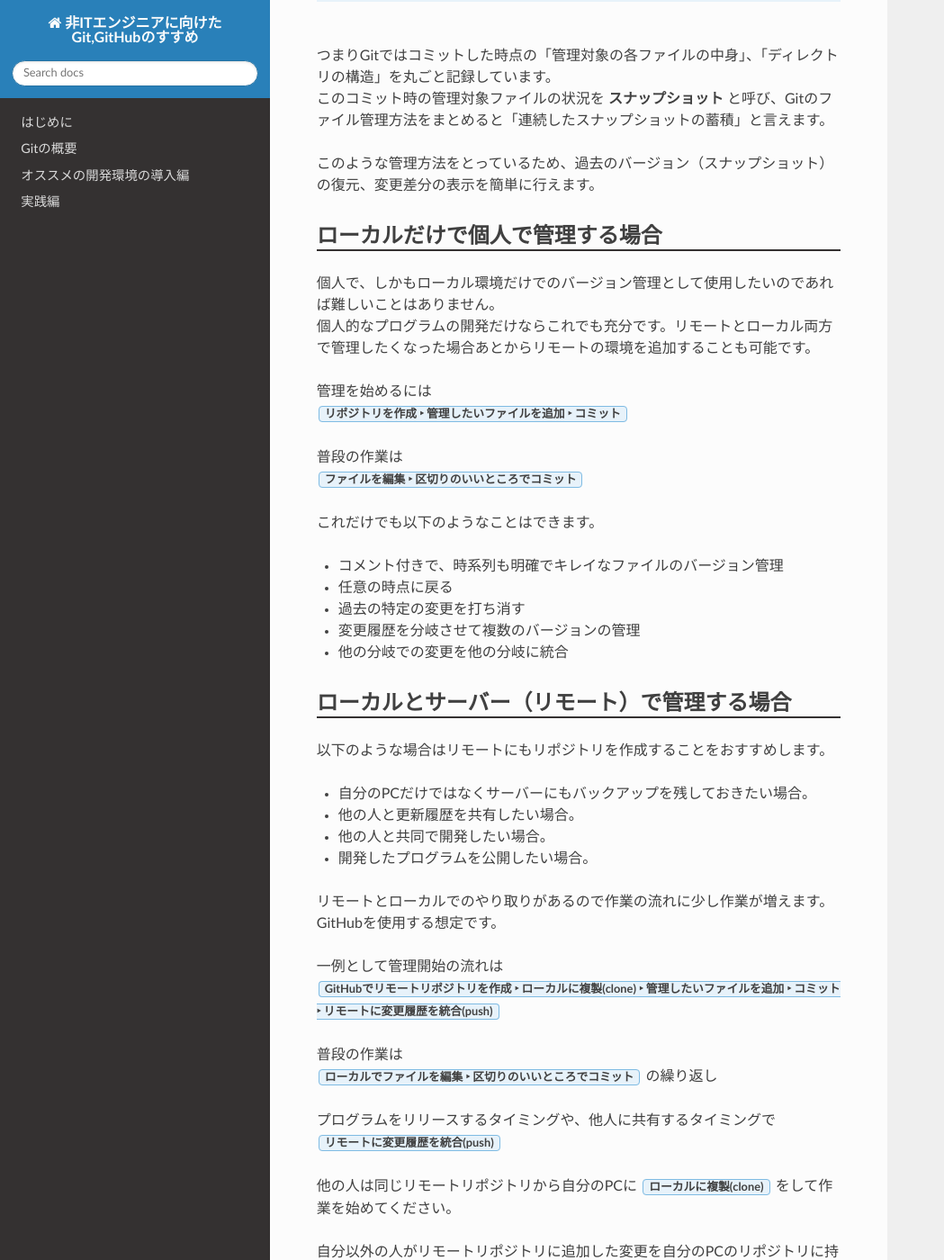
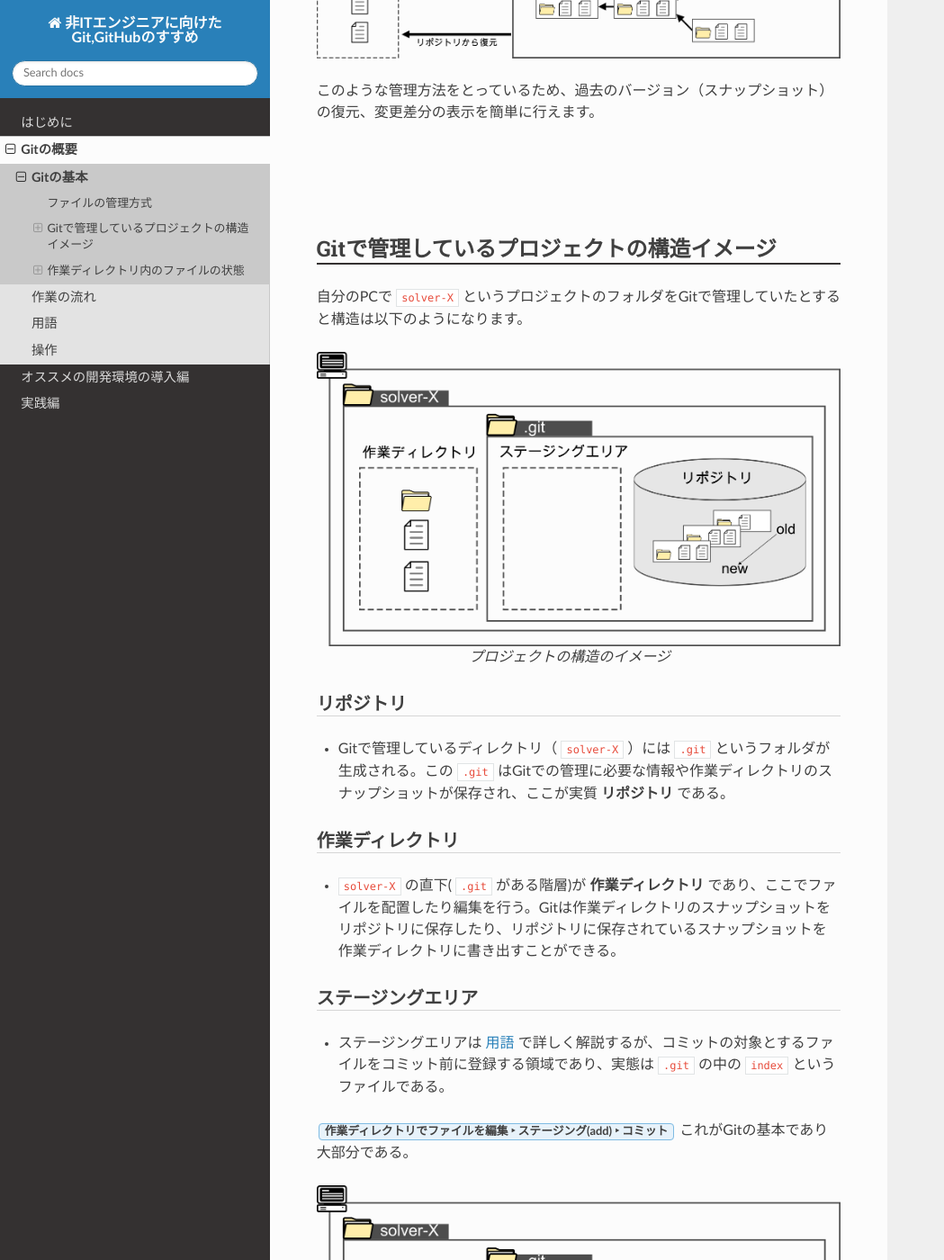
Before and after one commit to Uemac001/git-and-github-for-non-it-engineers, a Sphinx documentation site: the page built from source/02/04.rst, in a window 1280 px wide and 1400 px high, scrolled down 1657 px. Shown: the whole window at 90% size, without its empty margins (0-1049 px from the left). Built offline with Sphinx 7.4.7 and the Read the Docs theme 2.0.0, drawn with Linux system fonts in a browser that asks for light colours; pages that are not in the unit, such as notebooks, are missing from menus; some of the changed text lies outside the part shown.

Commit message:
ページの構成を変更、追記

```diff
--- a/source/01_Introduction.rst
+++ b/source/01_Introduction.rst
@@ -22,4 +22,3 @@
 
    01/03
    01/01
-   01/02
--- a/source/02/04.rst
+++ b/source/02/04.rst
@@ -1,26 +1,19 @@
 #####################################################################
-Gitを使ったファイル管理の概要
+Gitの基本
 #####################################################################
 
-Gitの利用方法の大きな流れは以下のようになる。
-
-0. **リポジトリ**  の作成と管理対象のファイルの追加 **（初回のみ）**
-1. 編集したいバージョンのファイルの取得（ **チェックアウト** ）
-2. ファイルの編集
-3. 編集内容をリポジトリに保存（ **コミット** ）
-
-上記の流れを繰り返すことにより、リポジトリに編集履歴を蓄積していくことが基本であり、蓄積した編集履歴を利用して差分を確認することができる。
-また、変更履歴の流れを分岐させることにより文枝（ブランチ）を作成し、複数のバージョンを同時に開発することも可能です。
-
+このページは読まなくてもよいですが、読んでおくとGitを理解しやすくなるかもしれません。
 
 *********************************************************************
 ファイルの管理方式
 *********************************************************************
 
+Gitにおける過去のファイルの管理方法について説明します。
+
 | リポジトリには各ファイルの各バージョンが保存されています。
 | 例えば以下のようにファイルの変更があったとします。
 
-.. figure:: image/02/010.png
+.. figure:: image/04/010.png
     :width: 100%
 
 |
@@ -28,63 +21,88 @@
 | このとき、リポジトリには各ファイルの各バージョンの内容をそれぞれ圧縮した **ブロブ** というオブジェクトが作成されています。
 | また、コミット時には「コミットしたユーザーの名前とメールアドレス」、「どのコミットからの変更か」、「コミット日時」などが記録された **コミットオブジェクト** が生成され、詳しい仕様は割愛しますがコミット時のファイルの状況に対応したブロブが紐づいています。
 
-.. figure:: image/02/020.png
+.. figure:: image/04/020.png
 
 .. note::
     ここではわかりやすさを優先して割愛していますが、実際はコミットオブジェクトが直接ブロブを参照しているのではなく、コミットオブジェクトはツリーオブジェクトという管理ファイルのディレクトリの構造の情報を持つオブジェクトを参照し、ツリーオブジェクトがブロブを参照しています。
 
 |
 | つまりGitではコミットした時点の「管理対象の各ファイルの中身」、「ディレクトリの構造」を丸ごと記録しています。
-| このコミット時の管理対象ファイルの状況を **スナップショット** と呼び、Gitのファイル管理方法をまとめると「連続したスナップショットの蓄積」と言えます。
+| このバージョン毎（コミット時）の管理対象ファイルの状況を **スナップショット** と呼び、Gitのファイル管理方法をまとめると「連続したスナップショットの蓄積」と言えます。
+
+.. figure:: image/04/030.png
 
 このような管理方法をとっているため、過去のバージョン（スナップショット）の復元、変更差分の表示を簡単に行えます。
 
+|
+|
+|
 
 *********************************************************************
-ローカルだけで個人で管理する場合
+Gitで管理しているプロジェクトの構造イメージ
 *********************************************************************
 
-| 個人で、しかもローカル環境だけでのバージョン管理として使用したいのであれば難しいことはありません。
-| 個人的なプログラムの開発だけならこれでも充分です。リモートとローカル両方で管理したくなった場合あとからリモートの環境を追加することも可能です。
+| 自分のPCで :file:`solver-X` というプロジェクトのフォルダをGitで管理していたとすると構造は以下のようになります。
 
-| 管理を始めるには
-| :menuselection:`リポジトリを作成 --> 管理したいファイルを追加 --> コミット`
+.. figure:: image/02/010.png
+    :width: 100%
 
-| 普段の作業は
-| :menuselection:`ファイルを編集 --> 区切りのいいところでコミット`
+    プロジェクトの構造のイメージ
 
-これだけでも以下のようなことはできます。
+リポジトリ
+=======================
+- Gitで管理しているディレクトリ（ :file:`solver-X` ）には :file:`.git` というフォルダが生成される。この :file:`.git` はGitでの管理に必要な情報や作業ディレクトリのスナップショットが保存され、ここが実質 **リポジトリ** である。
 
-- コメント付きで、時系列も明確でキレイなファイルのバージョン管理
-- 任意の時点に戻る
-- 過去の特定の変更を打ち消す
-- 変更履歴を分岐させて複数のバージョンの管理
-- 他の分岐での変更を他の分岐に統合
+作業ディレクトリ
+=======================
+- :file:`solver-X` の直下( :file:`.git` がある階層)が **作業ディレクトリ** であり、ここでファイルを配置したり編集を行う。Gitは作業ディレクトリのスナップショットをリポジトリに保存したり、リポジトリに保存されているスナップショットを作業ディレクトリに書き出すことができる。
+
+ステージングエリア
+=======================
+- ステージングエリアは :doc:`/02/01` で詳しく解説するが、コミットの対象とするファイルをコミット前に登録する領域であり、実態は :file:`.git` の中の :file:`index` というファイルである。
+
+:menuselection:`作業ディレクトリでファイルを編集 --> ステージング(add) --> コミット` これがGitの基本であり大部分である。
+
+.. figure:: image/02/020.png
+    :width: 100%
+
+    ステージングエリアのイメージ
+
+|
+|
+|
 
 *********************************************************************
-ローカルとサーバー（リモート）で管理する場合
+作業ディレクトリ内のファイルの状態
 *********************************************************************
+作業ディレクトリ内のファイルには大きく分けて「追跡されている」と「追跡されていない」の2つの状態があります。
+また、「追跡されていない」は3つの状態に分かれます。
+基本的にGitでのファイルの管理は直近のコミットの状況から変更が加えられ、変更されたファイルをステージングしてコミットすることの繰り返しです。
 
-以下のような場合はリモートにもリポジトリを作成することをおすすめします。
+.. figure:: image/02/030.png
+    :width: 100%
 
-- 自分のPCだけではなくサーバーにもバックアップを残しておきたい場合。
-- 他の人と更新履歴を共有したい場合。
-- 他の人と共同で開発したい場合。
-- 開発したプログラムを公開したい場合。
+    ファイルの状態のイメージ
 
 
-| リモートとローカルでのやり取りがあるので作業の流れに少し作業が増えます。
-| GitHubを使用する想定です。
+追跡されていない（Untracked）
+==============================
+Gitで管理されていない状態です。この状態のファイルは直近のスナップショットに存在しておらず、ステージングエリアにも存在していません。
+新しく追加したファイルやGitでの管理から除外されているファイルはこの状態になります。
 
-| 一例として管理開始の流れは
-| :menuselection:`GitHubでリモートリポジトリを作成 --> ローカルに複製(clone) --> 管理したいファイルを追加 --> コミット --> リモートに変更履歴を統合(push)`
 
-| 普段の作業は
-| :menuselection:`ローカルでファイルを編集 --> 区切りのいいところでコミット` の繰り返し
+追跡されている（Tracked）
+==============================
+Gitで管理されている状態です。この状態はさらに以下の状態に分けられます。
 
-| プログラムをリリースするタイミングや、他人に共有するタイミングで
-| :menuselection:`リモートに変更履歴を統合(push)`
+ステージされている（Staged）
+------------------------------
+追跡されていない状態のファイルや変更が加えられたファイルがステージングされた状態です。
 
-他の人は同じリモートリポジトリから自分のPCに :menuselection:`ローカルに複製(clone)` をして作業を始めてください。
+変更されていない（Unmodified）
+------------------------------
+直近のスナップショットの状況から何も変更がされていない状態です。
 
-自分以外の人がリモートリポジトリに追加した変更を自分のPCのリポジトリに持ってくるときは :menuselection:`pull` か :menuselection:`fetch --> merge` をつかいます。
+変更されている（Modified）
+------------------------------
+直近のスナップショットの状況から内容が変更されている状態です。
--- a/source/02_Reference.rst
+++ b/source/02_Reference.rst
@@ -7,6 +7,7 @@
 .. toctree::
     :maxdepth: 2
 
+    02/04
+    02/05
     02/01
-    02/02
     02/03
--- a/source/conf.py
+++ b/source/conf.py
@@ -22,13 +22,13 @@
 templates_path = ["_templates"]
 exclude_patterns = ["build"]
 
-numfig = True
+numfig = False
 
-numfig_format = {
-    "figure": "Figure %s",
-    "table": "Table %s",
-    "code-block": "List %s",
-}
+# numfig_format = {
+#     "figure": "Figure %s",
+#     "table": "Table %s",
+#     "code-block": "List %s",
+# }
 
 language = "ja"
 
```
Also changed, not shown: source/02/02.rst (deleted, +0 -70 lines), source/02/05.rst (added, +38 -0 lines), source/index.rst (+7 -0 lines), source/02/image/04/030.png (added), source/02/image/05/010.png (added).
